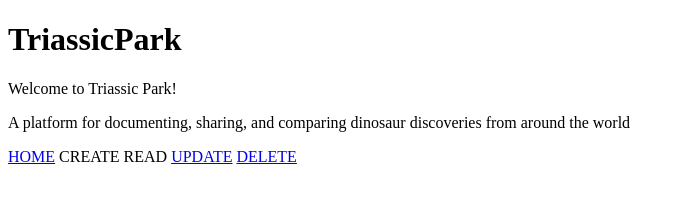
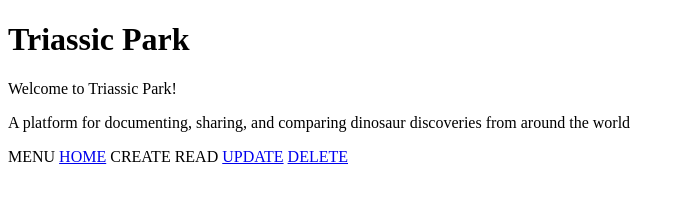
Before and after one commit to jools-arts/web-app-front-end, a plain HTML site: page HTML/index.html in a window 1280 px wide. Shown: the whole page, without its empty margins (0-684 px from the left). Drawn offline with Linux system fonts and the light colour scheme.

Commit message:
Updated the id of my navbar

```diff
--- a/HTML/index.html
+++ b/HTML/index.html
@@ -9,13 +9,13 @@
 <body>
 
     <header>
-        <h1>TriassicPark</h1>
+        <h1>Triassic Park</h1>
         <p>Welcome to Triassic Park!</p>
         <p>A platform for documenting, sharing, and comparing dinosaur discoveries from around the world</p>
     </header>
 
     <nav>
-        <a id="navbar"></a>
+        <a id="toggle">MENU</a>
         <a class="nav-link" href="#">HOME</a>
         <a class="nav-link" href="./html/create.html"></a>CREATE</a>
         <a class="nav-link" href="./html/read.html"></a>READ</a>
@@ -23,5 +23,7 @@
         <a class="nav-link" href="./html/delete.html">DELETE</a>
     </nav>
 
+    <script src="./JavaScript/navbar.js"></script>
+
 </body>
 </html>
```
Also changed, not shown: JavaScript/navbar.js (added).
